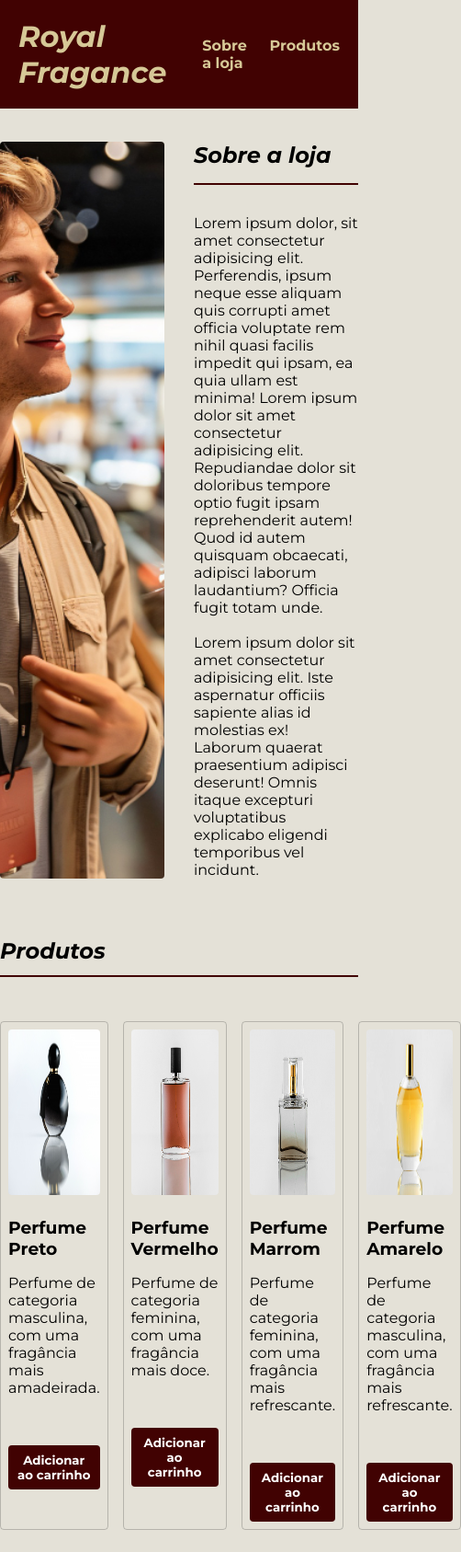
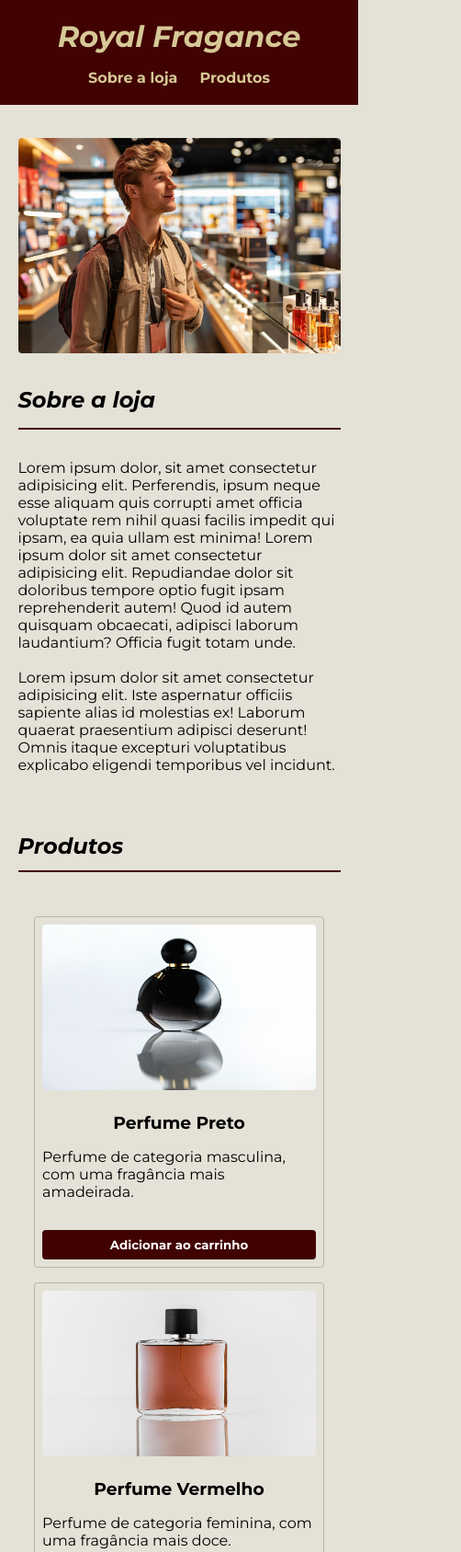
Before and after one commit to gabrielnbp/royalfragance-ebac, a plain HTML site: page index.html in a window 390 px wide. Shown: the top 1687 px of the page at 92% size, 502 px wide, since content can reach past the window. Drawn offline with Linux system fonts and the light colour scheme.

Commit message:
add media querys - mobile and ipad

```diff
--- a/style.css
+++ b/style.css
@@ -13,6 +13,7 @@ body {
     max-width: 1024px;
     width: 100%;
     margin: 0 auto;
+
 }
 
 header .navbar {
@@ -86,11 +87,14 @@ header {
     display: grid;
     grid-template-columns: repeat(4, 1fr);
     gap: 16px;
+    align-items: stretch;
 }
 
 .products-item {
     display: flex;
     flex-direction: column;
+    justify-content: space-between;
+    height: 100%;
     border: 1px solid rgba(0, 0, 0, 0.2);
     border-radius: 4px;
     padding: 8px;
@@ -104,7 +108,8 @@ header {
 }
 
 .products-item p {
-    margin-top: 16px;
+    margin-top: 1em;
+    margin-bottom: 2em;
 }
 
 .products-item button {
@@ -114,13 +119,19 @@ header {
     padding: 8px;
     border: none;
     border-radius: 4px;
-    margin-top: 4em;
     cursor: pointer;
+    width: 100%;
+    margin-top: auto;
 }
 
 .products-item button:hover {
     background-color: #6b0c0c;
 }
+
+.products-item h3 {
+    text-align: center;
+}
+
 
 footer {
     background-color: #410202;
@@ -134,10 +145,52 @@ footer p {
 
 /*Responsividade - Celular*/
 @media screen and (max-width: 640px) {
+    .container {
+        max-width: 90%;
+    }
+
+    .navbar {
+        flex-direction: column;
+        gap: 1em;
+    }
+
+    #about {
+        display: flex;
+        flex-direction: column;
+    }
+
+    .products-container {
+        grid-template-columns: repeat(1, 1fr);
+        justify-items: center;
+    }
+
+    .products-item {
+        width: 90%;
+    }
 
 }
 
 /*Responsividade - Tablet*/
 @media screen and (min-width: 641px) and (max-width: 1023px) {
+    #about {
+        padding-left: 2em;
+        padding-right: 2em;
+    }
 
+    #products {
+        padding-left: 2em;
+        padding-right: 2em;
+    }
+
+    .products-container {
+        grid-template-columns: repeat(2, 1fr);
+    }
+
+    .products-item {
+        width: 90%;
+    }
+
+    .products-item h3 {
+        min-height: 48px;
+    }
 }
```
Also changed, not shown: index.html (+2 -1 lines).
